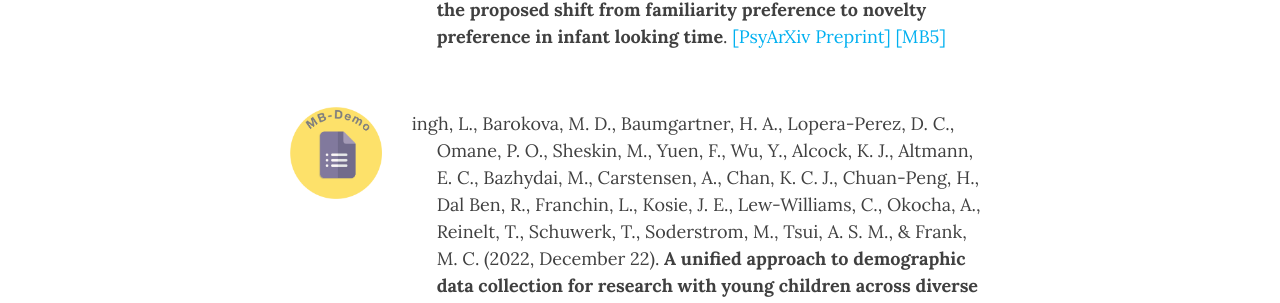
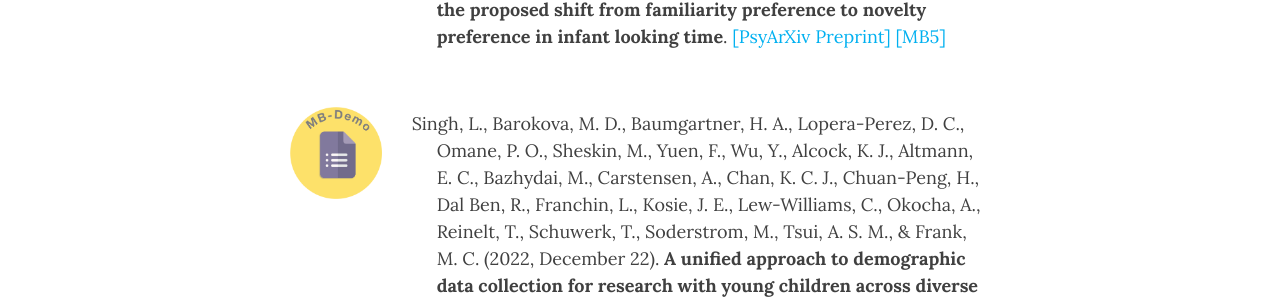
Before and after one commit to manybabies/manybabies.github.io, a Jekyll site: the page built from publications.md, in a window 1280 px wide and 900 px high, scrolled down 1339 px. Shown: the part 148-451 px from the top of the window. Built offline with Jekyll 4.4.1, drawn with Linux system fonts in a browser that asks for light colours; nearby versions of some CDN libraries; some web fonts are replaced.

Commit message:
fix typo

```diff
--- a/publications.md
+++ b/publications.md
@@ -51,7 +51,7 @@ To fix:
         <a href="{{site.baseurl}}{% link MB-demographics.md %}" class="image"><img src="/assets/img/MBDemo_logo.png" alt="ManyBabies Demographics logo"></a>
       </div>
       <div class="col-sm-10">
-        <p style="padding-left: 25px; text-indent: -25px">ingh, L., Barokova, M. D., Baumgartner, H. A., Lopera-Perez, D. C., Omane, P. O., Sheskin, M., Yuen, F., Wu, Y., Alcock, K. J., Altmann, E. C., Bazhydai, M., Carstensen, A., Chan, K. C. J., Chuan-Peng, H., Dal Ben, R., Franchin, L., Kosie, J. E., Lew-Williams, C., Okocha, A., Reinelt, T., Schuwerk, T., Soderstrom, M., Tsui, A. S. M., & Frank, M. C. (2022, December 22).
+        <p style="padding-left: 25px; text-indent: -25px">Singh, L., Barokova, M. D., Baumgartner, H. A., Lopera-Perez, D. C., Omane, P. O., Sheskin, M., Yuen, F., Wu, Y., Alcock, K. J., Altmann, E. C., Bazhydai, M., Carstensen, A., Chan, K. C. J., Chuan-Peng, H., Dal Ben, R., Franchin, L., Kosie, J. E., Lew-Williams, C., Okocha, A., Reinelt, T., Schuwerk, T., Soderstrom, M., Tsui, A. S. M., & Frank, M. C. (2022, December 22).
         <b>A unified approach to demographic data collection for research with young children across diverse cultures</b>.
         <a href="https://doi.org/10.31234/osf.io/agt3d" target="_blank">[PsyArXiv Preprint]</a>
         <a href="{{site.baseurl}}{% link MB-demographics.md %}">[MB-Demographics]</a></p>
```
